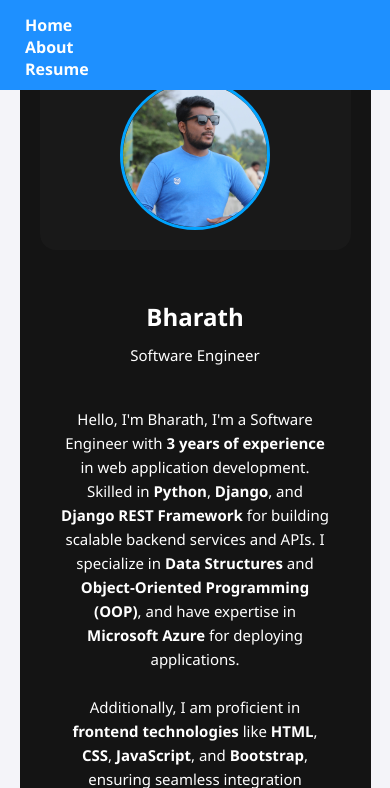
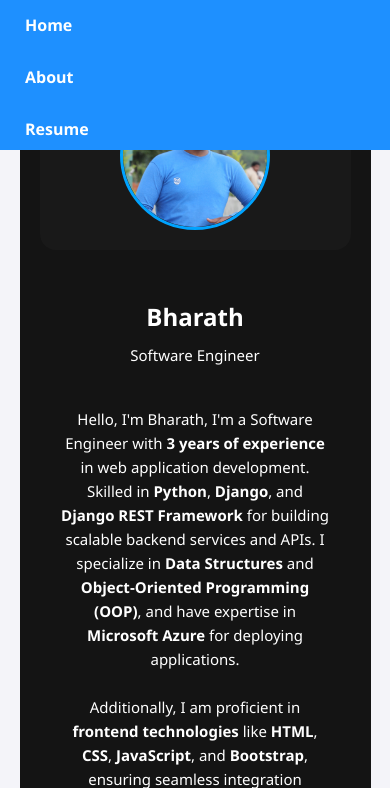
Before and after one commit to Bharath871998/Portfolio, a plain HTML site: page index.html in a window 390 px wide. Both pictures are taken after a click on the element 356 px from the left and 30 px from the top of the page. Shown: the part 56-844 px from the top of the page. Drawn offline with Linux system fonts and the light colour scheme.

Commit message:
Update style.css

```diff
--- a/style.css
+++ b/style.css
@@ -26,7 +26,7 @@ body {
 .navmenu {
     display: flex;
     list-style: none;
-    gap: 50px;
+    gap: 30px;
 }
 
 .logo img {
@@ -145,7 +145,7 @@ p {
     }
 
     .navmenu.active {
-        display: block;
+        display: flex;
     }
 
     main {
```
